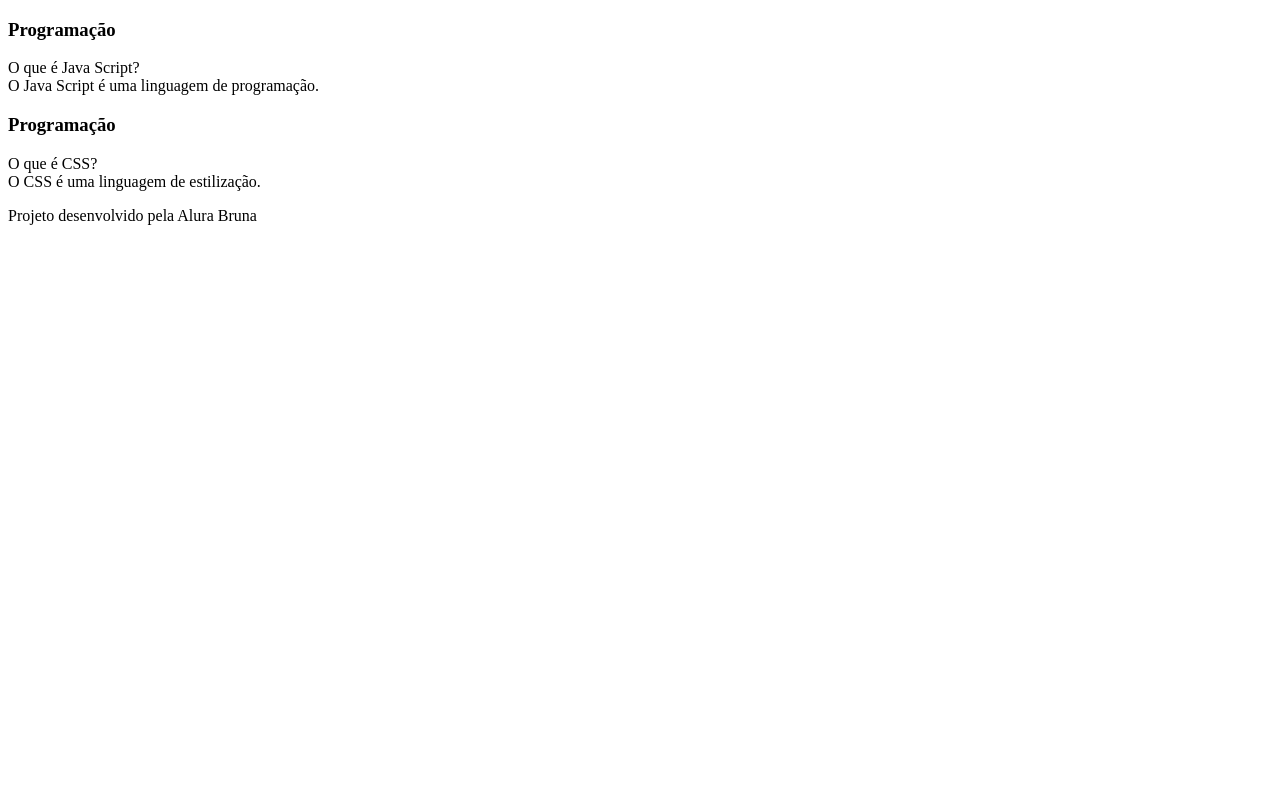
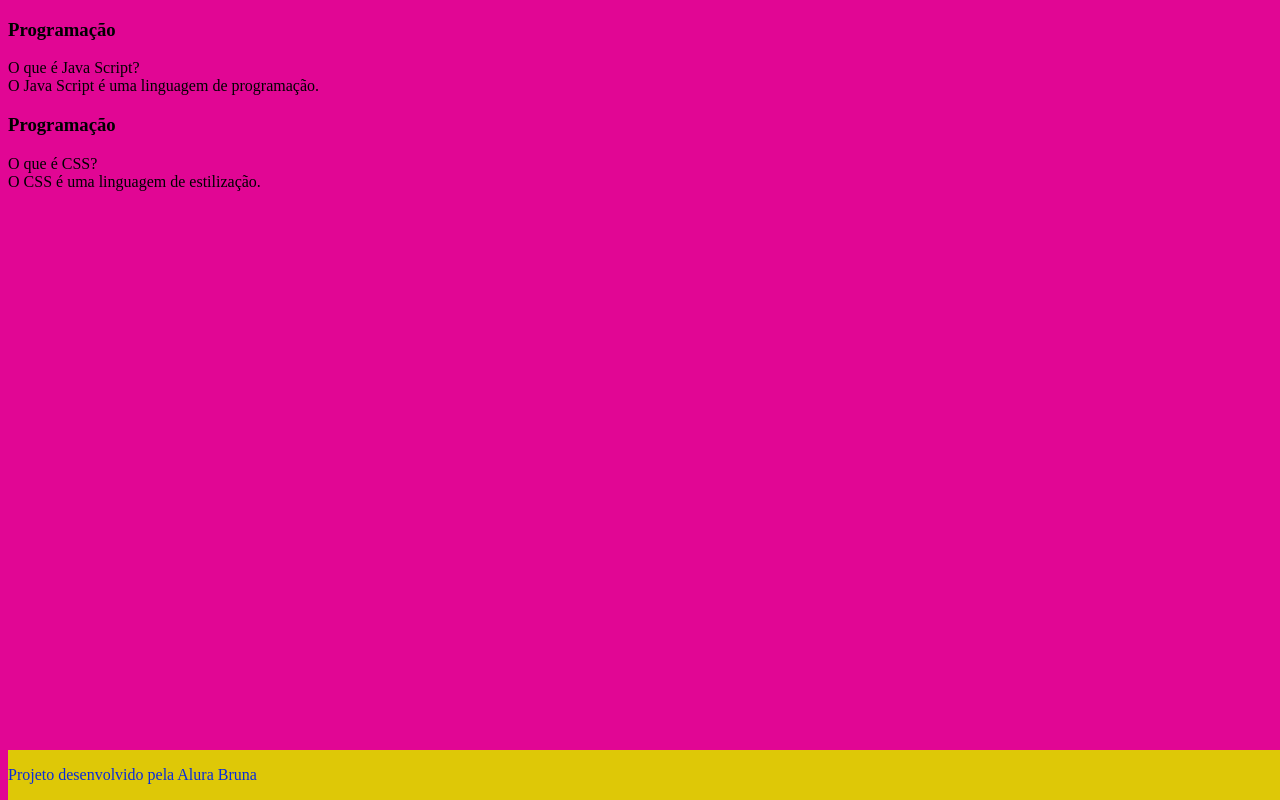
Before and after one commit to schineman/flashcard, a plain HTML site: page index.html in a window 1280 px wide. Drawn offline with Linux system fonts and the light colour scheme.

Commit message:
index style

```diff
--- /dev/null
+++ b/assets/style.css
@@ -0,0 +1,10 @@
+body {
+background-color: rgb(225, 6, 148);
+}
+footer {
+background-color: rgb(222, 200, 7);
+color: rgb(8, 43, 219);
+bottom:0;
+position:fixed;
+width:100%;
+}
--- a/index.html
+++ b/index.html
@@ -3,6 +3,10 @@
 <head>
     <meta charset="UTF-8">
     <meta name="viewport" content="width=device-width, initial-scale=1.0">
+    <link rel="stylesheet" href="assets/style.css">
+    <link rel="preconnect" href="https://fonts.googleapis.com"&gt;
+<link rel="preconnect" href="https://fonts.gstatic.com&quot; crossorigin>
+<link href="https://fonts.googleapis.com/css2?family=Bai+Jamjuree:ital,wght@0,200;0,300;0,400;0,500;0,600;0,700;1,200;1,300;1,400;1,500;1,600;1,700&display=swap&quot; rel="stylesheet">
     <title>flashcard</title>
 </head>
 <body>
```
Also changed, not shown: style.css (deleted).
